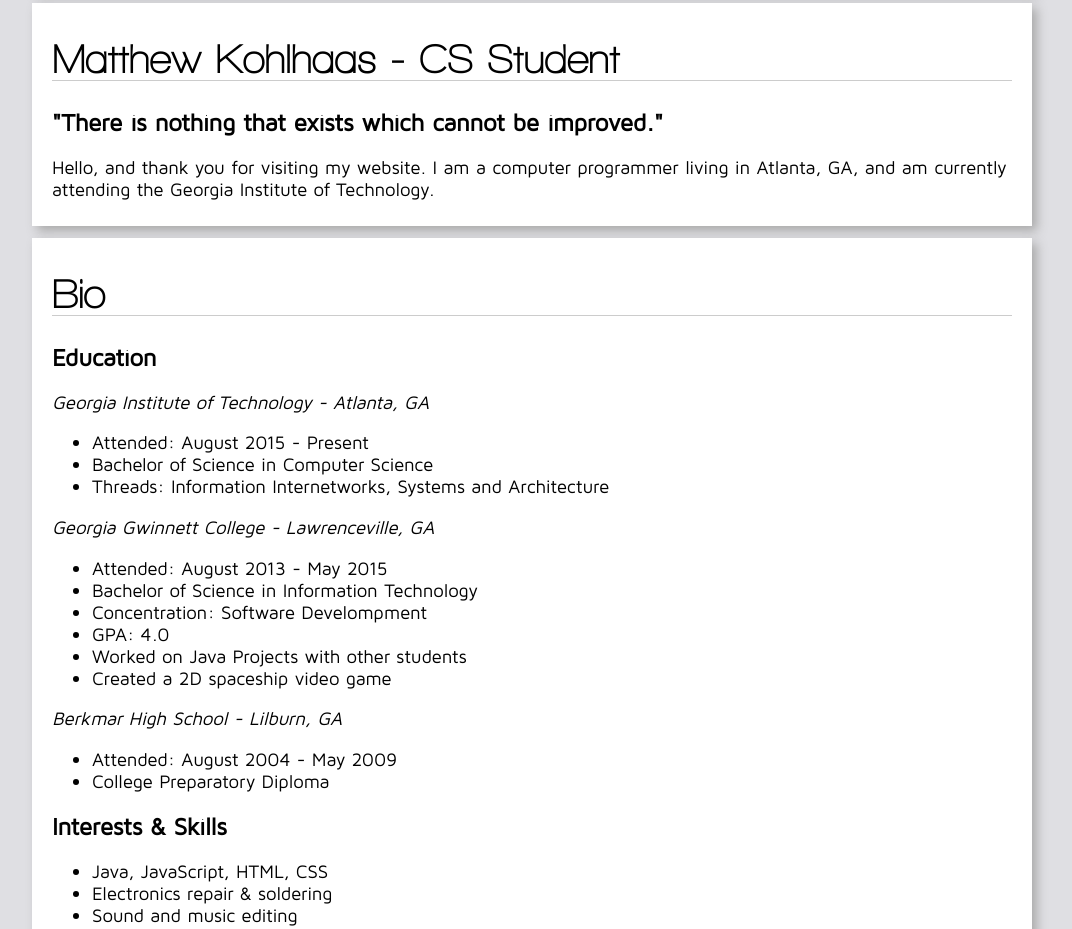
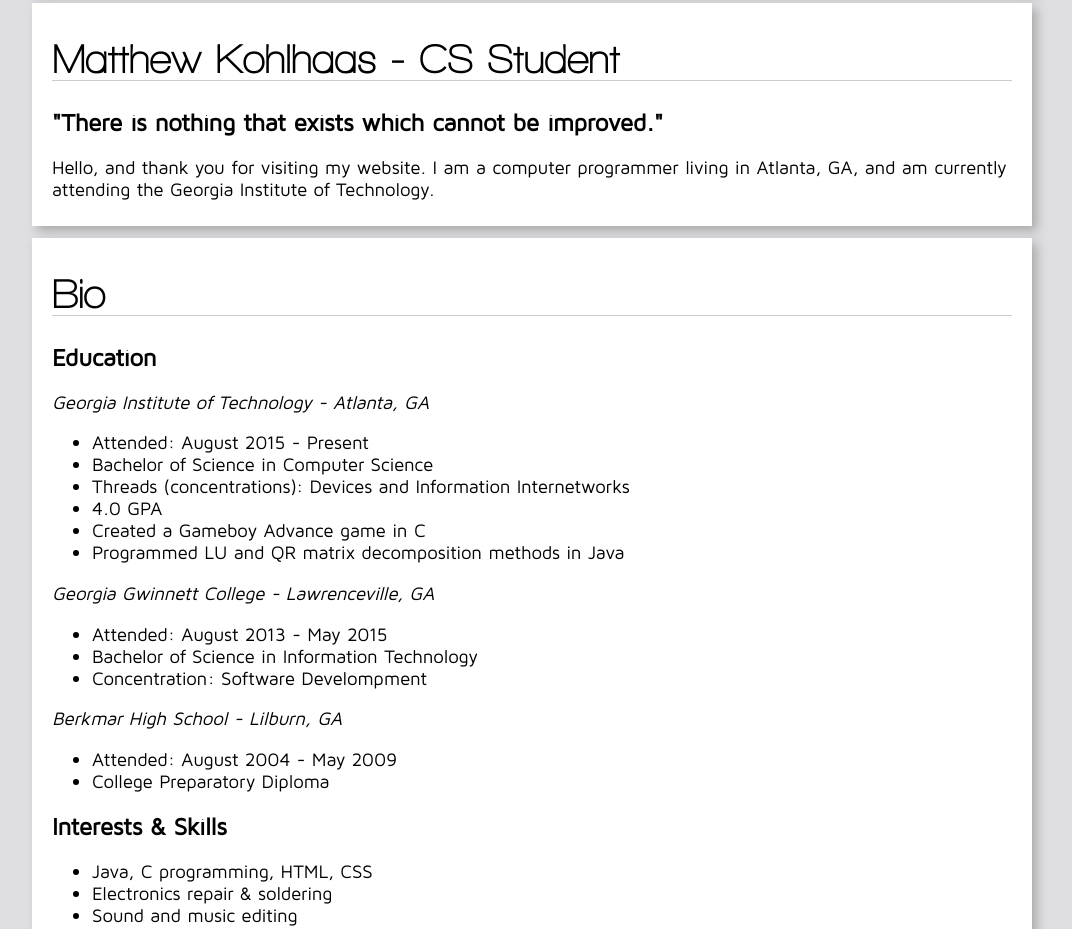
Before and after one commit to matthewkohlhaas/matthewkohlhaas.github.io, a plain HTML site: page index.html in a window 1280 px wide. Shown: the part 577-1506 px from the top of the page, without its empty margins (108-1180 px from the left). Drawn offline with Linux system fonts and the light colour scheme.

Commit message:
Summer Info Changes
Personal info update as of 5/13/16

```diff
--- a/index.html
+++ b/index.html
@@ -1,4 +1,5 @@
 <!DOCTYPE html>
+<link rel='shortcut icon' type='image/x-icon' href='/favicon.ico' />
 <html>
   <head>
     <title>Matthew Kohlhaas</title>
@@ -36,7 +37,10 @@
         <ul>
           <li>Attended: August 2015 - Present</li>
           <li>Bachelor of Science in Computer Science</li>
-          <li>Threads: Information Internetworks, Systems and  Architecture</li>
+          <li>Threads (concentrations): Devices and Information Internetworks</li>
+          <li>4.0 GPA</li>
+          <li>Created a Gameboy Advance game in C</li>
+          <li>Programmed LU and QR matrix decomposition methods in Java</li>
         </ul>
 
         <p style="font-style: italic">
@@ -46,9 +50,6 @@
           <li>Attended: August 2013 - May 2015</li>
           <li>Bachelor of Science in Information Technology</li>
           <li>Concentration: Software Develompment</li>
-          <li>GPA: 4.0</li>
-          <li>Worked on Java Projects with other students</li>
-          <li>Created a 2D spaceship video game</li>
         </ul>
 
         <p style="font-style: italic">Berkmar High School - Lilburn, GA</p>
@@ -59,7 +60,7 @@
 
         <h2>Interests & Skills</h2>
         <ul>
-          <li>Java, JavaScript, HTML, CSS</li>
+          <li>Java, C programming, HTML, CSS</li>
           <li>Electronics repair & soldering</li>
           <li>Sound and music editing</li>
         </ul>
--- a/styles.css
+++ b/styles.css
@@ -1,11 +1,11 @@
 @font-face {
-    font-family: customHeader;
-    src: url(fonts/Walkway.ttf);
+  font-family: customHeader;
+  src: url(fonts/Walkway.ttf);
 }
 
 @font-face {
-    font-family: customText;
-    src: url(fonts/MavenPro-Regular.ttf);
+  font-family: customText;
+  src: url(fonts/MavenPro-Regular.ttf);
 }
 
 /*main tag styles*/
@@ -31,7 +31,6 @@ body {
   width: 100%;
   box-sizing: border-box;
   margin-top: 12px;
-  margin-bottom: 12px;
   padding-top: 8px;
   padding-bottom: 8px;
   padding-left: 20px;
@@ -98,6 +97,7 @@ body {
 
 /*ID styles*/
 #banner {
+  background-color: #aaaaaa;
   padding: 0px;
   padding-top: 64px;
 }
```
Also changed, not shown: 1 other file.
